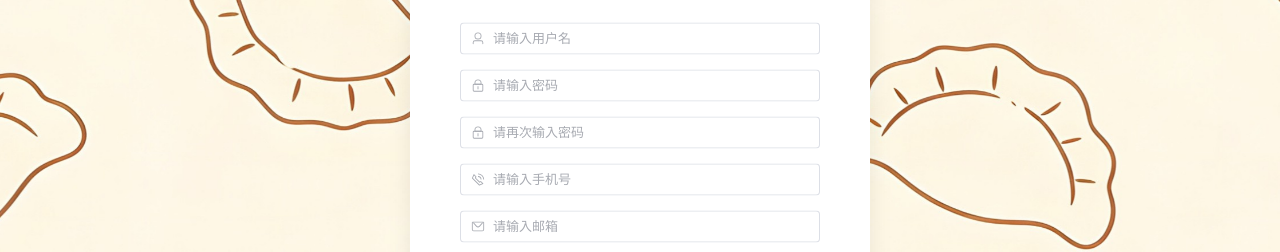
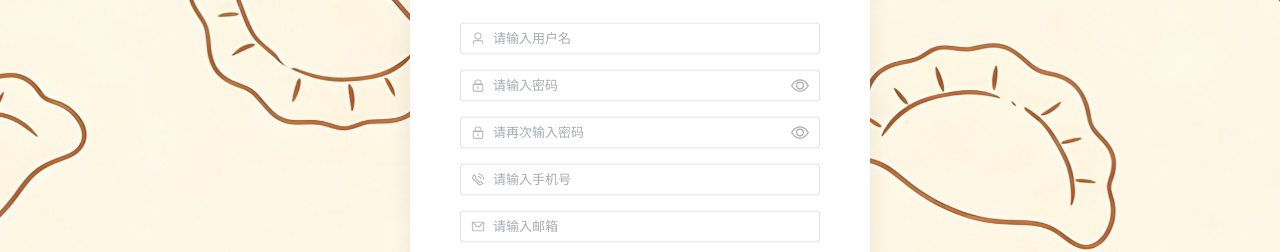
Before and after one commit to luofengwuqi/Hundun-Bone, a Vue app in the folder front-end/hundun-front/: page /login in a window 1280 px wide. Both pictures are taken after a click on the button "注册". Shown: the part 251-503 px from the top of the page. Built offline with nearby package versions, Linux system fonts and the light colour scheme.

Commit message:
style(前端/login):密码暗文控件

```diff
--- a/front-end/hundun-front/src/views/login/component/EmailPasswordForm.vue
+++ b/front-end/hundun-front/src/views/login/component/EmailPasswordForm.vue
@@ -5,6 +5,7 @@ import { useUserStore } from '@/stores/user.js'
 import { useRouter } from 'vue-router'
 import { ElMessage } from 'element-plus'
 import { loginRouterPush } from '@/utils/login/loginRouterPush.js'
+import { View, Hide } from '@element-plus/icons-vue'
 
 // 定义 emits
 const emit = defineEmits(['changeLoginType'])
@@ -28,6 +29,8 @@ const rules = {
 const userStore = useUserStore()
 const router = useRouter()
 const formRef = ref(null)
+// 密码显示控制
+const showPassword = ref(false)
 const handleLogin = async () => {
   await formRef.value.validate(async (valid) => {
     if (valid) {
@@ -72,7 +75,19 @@ const handleRegister = async () => {
         </el-input>
       </el-form-item>
       <el-form-item prop="password">
-        <el-input v-model="form.password" placeholder="请输入密码" prefix-icon="lock"></el-input>
+        <el-input
+          v-model="form.password"
+          placeholder="请输入密码"
+          prefix-icon="lock"
+          :type="showPassword ? 'text' : 'password'"
+        >
+          <template #suffix>
+            <el-icon @click="showPassword = !showPassword" style="cursor: pointer; font-size: 18px;">
+              <View v-if="!showPassword" />
+              <Hide v-else />
+            </el-icon>
+          </template>
+        </el-input>
       </el-form-item>
       <div class="buttons">
         <el-form-item class="button-group">
--- a/front-end/hundun-front/src/views/login/component/PhonePasswordForm.vue
+++ b/front-end/hundun-front/src/views/login/component/PhonePasswordForm.vue
@@ -5,6 +5,7 @@ import { useUserStore } from '@/stores/user.js'
 import { useRouter } from 'vue-router'
 import { ElMessage } from 'element-plus'
 import { loginRouterPush } from '@/utils/login/loginRouterPush.js'
+import { View, Hide } from '@element-plus/icons-vue'
 
 // 定义 emits
 const emit = defineEmits(['changeLoginType'])
@@ -29,6 +30,8 @@ const rules = {
 const userStore = useUserStore()
 const router = useRouter()
 const formRef = ref(null)
+// 密码显示控制
+const showPassword = ref(false)
 const handleLogin = async () => {
   await formRef.value.validate(async (valid) => {
     if (valid) {
@@ -74,7 +77,19 @@ const changeLoginType = async () => {
         </el-input>
       </el-form-item>
       <el-form-item prop="password">
-        <el-input v-model="form.password" placeholder="请输入密码" prefix-icon="lock"></el-input>
+        <el-input
+          v-model="form.password"
+          placeholder="请输入密码"
+          prefix-icon="lock"
+          :type="showPassword ? 'text' : 'password'"
+        >
+          <template #suffix>
+            <el-icon @click="showPassword = !showPassword" style="cursor: pointer; font-size: 18px;">
+              <View v-if="!showPassword" />
+              <Hide v-else />
+            </el-icon>
+          </template>
+        </el-input>
       </el-form-item>
       <div class="buttons">
         <el-form-item class="button-group">
--- a/front-end/hundun-front/src/views/login/component/Register.vue
+++ b/front-end/hundun-front/src/views/login/component/Register.vue
@@ -2,7 +2,7 @@
 import { reactive, ref, watch } from 'vue'
 import { useUserStore } from '@/stores/user.js'
 import { useRouter } from 'vue-router'
-import { ArrowLeft, QuestionFilled, Message } from '@element-plus/icons-vue'
+import { ArrowLeft, QuestionFilled, Message, View, Hide } from '@element-plus/icons-vue'
 import { ElMessage } from 'element-plus'
 import { addAdmin, addUser } from '@/api/user.js'
 
@@ -93,6 +93,9 @@ const userStore = useUserStore()
 const router = useRouter()
 const formRef = ref(null)
 const adminOrNot =ref(false)
+// 密码显示控制
+const showPassword = ref(false)
+const showPasswordAgain = ref(false)
 watch(adminOrNot, (newVal) => {
   // 0:index
   emit('changeDialogShow', [0,newVal])
@@ -174,10 +177,34 @@ const handleRegister = async () => {
         </el-input>
       </el-form-item>
       <el-form-item prop="password">
-        <el-input v-model.trim="form.password" placeholder="请输入密码" prefix-icon="lock"></el-input>
+        <el-input
+          v-model.trim="form.password"
+          placeholder="请输入密码"
+          prefix-icon="lock"
+          :type="showPassword ? 'text' : 'password'"
+        >
+          <template #suffix>
+            <el-icon @click="showPassword = !showPassword" style="cursor: pointer; font-size: 18px;">
+              <View v-if="!showPassword" />
+              <Hide v-else />
+            </el-icon>
+          </template>
+        </el-input>
       </el-form-item>
       <el-form-item prop="passwordAgain">
-        <el-input v-model.trim="form.passwordAgain" placeholder="请再次输入密码" prefix-icon="lock"></el-input>
+        <el-input
+          v-model.trim="form.passwordAgain"
+          placeholder="请再次输入密码"
+          prefix-icon="lock"
+          :type="showPasswordAgain ? 'text' : 'password'"
+        >
+          <template #suffix>
+            <el-icon @click="showPasswordAgain = !showPasswordAgain" style="cursor: pointer; font-size: 18px;">
+              <View v-if="!showPasswordAgain" />
+              <Hide v-else />
+            </el-icon>
+          </template>
+        </el-input>
       </el-form-item>
       <el-form-item prop="phone">
         <el-input v-model.trim="form.phone" placeholder="请输入手机号" prefix-icon="phone"></el-input>
--- a/front-end/hundun-front/src/views/login/component/UsernamePasswordForm.vue
+++ b/front-end/hundun-front/src/views/login/component/UsernamePasswordForm.vue
@@ -5,6 +5,7 @@ import { useUserStore } from '@/stores/user.js'
 import { useRouter } from 'vue-router'
 import { ElMessage } from 'element-plus'
 import { loginRouterPush } from '@/utils/login/loginRouterPush.js'
+import { View, Hide } from '@element-plus/icons-vue'
 
 // 定义 emits
 const emit = defineEmits(['changeLoginType'])
@@ -29,6 +30,8 @@ const rules = {
 const userStore = useUserStore()
 const router = useRouter()
 const formRef = ref(null)
+// 密码显示控制
+const showPassword = ref(false)
 const handleLogin = async () => {
   await formRef.value.validate(async (valid) => {
     if (valid) {
@@ -98,7 +101,19 @@ const handleRegister = async () => {
       </el-input>
     </el-form-item>
     <el-form-item prop="password">
-      <el-input v-model="form.password" placeholder="请输入密码" prefix-icon="lock"></el-input>
+      <el-input
+        v-model="form.password"
+        placeholder="请输入密码"
+        prefix-icon="lock"
+        :type="showPassword ? 'text' : 'password'"
+      >
+        <template #suffix>
+          <el-icon @click="showPassword = !showPassword" style="cursor: pointer; font-size: 18px;">
+            <View v-if="!showPassword" />
+            <Hide v-else />
+          </el-icon>
+        </template>
+      </el-input>
     </el-form-item>
     <div class="buttons">
       <el-form-item class="button-group">
```
